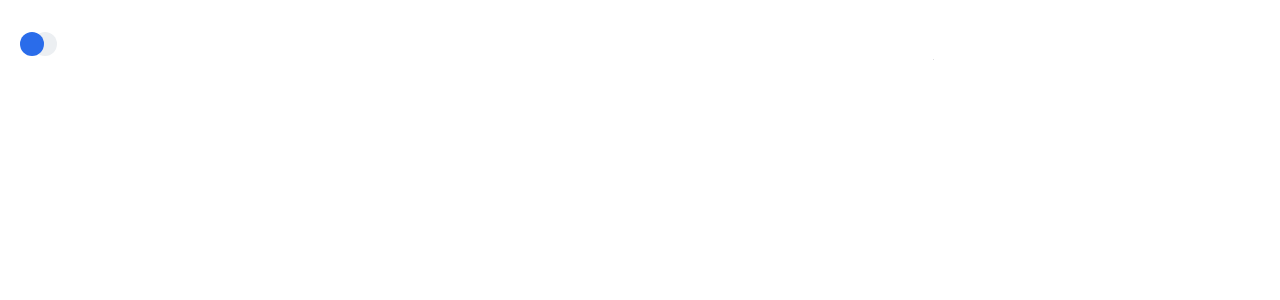
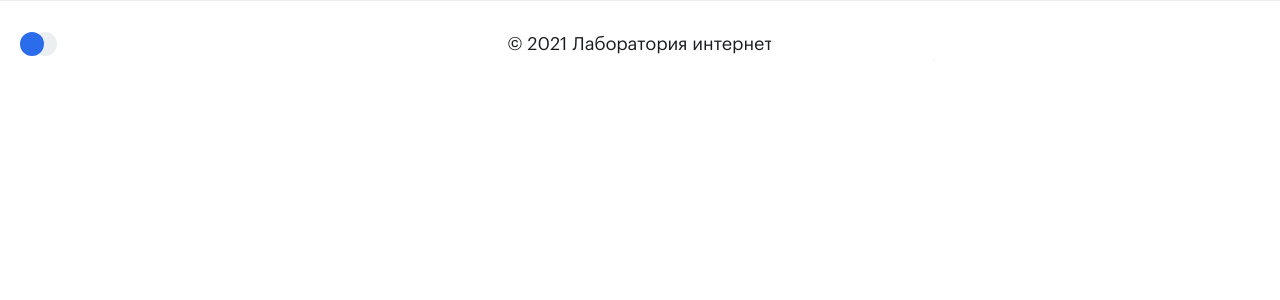
Before and after one commit to PlaksinaKate/test-task-lab, a React (Vite) app: page / in a window 1280 px wide. Shown: the top 300 px of the page. Built offline with nearby package versions, Linux system fonts and the light colour scheme.

Commit message:
feat: add footer

```diff
--- a/src/pages/MainPage/index.tsx
+++ b/src/pages/MainPage/index.tsx
@@ -1,5 +1,10 @@
-import { Header } from "../../sections/Header";
+import { Footer, Header } from "../../sections";
 
 export function MainPage() {
-  return ( <Header /> );
+  return (
+    <>
+      <Header />
+      <Footer />
+    </>
+  );
 }
--- /dev/null
+++ b/src/sections/Footer/Footer.module.scss
@@ -0,0 +1,10 @@
+@import "../../assets/scss/vars";
+@import "../../assets/scss/mixins";
+
+.footer {
+  padding: 28px 0;
+  border-top: 1px solid $ll-gray;
+  font-size: 18px;
+  line-height: 1.77;
+  text-align: center;
+}
--- /dev/null
+++ b/src/sections/Footer/index.tsx
@@ -0,0 +1,5 @@
+import styles from "./Footer.module.scss";
+
+export function Footer() {
+  return <footer className={styles.footer}>© 2021 Лаборатория интернет</footer>;
+}
--- /dev/null
+++ b/src/sections/index.tsx
@@ -0,0 +1,4 @@
+import { Footer } from "./Footer";
+import { Header } from "./Header";
+
+export { Footer, Header };
```
